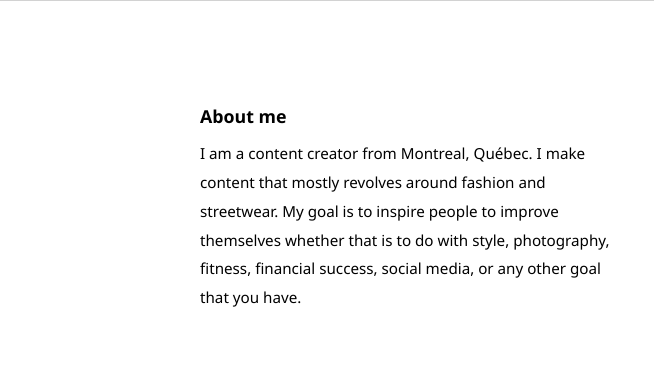
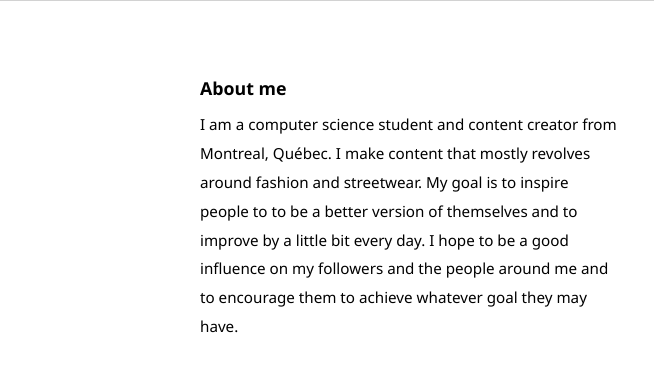
Before and after one commit to ericduffield/ericduffield.com, a website: page about/index.html in a window 1280 px wide. Shown: the part 86-477 px from the top of the page, 0-654 px from the left. Drawn offline with Linux system fonts and the light colour scheme.

Commit message:
About me text changed.

```diff
--- a/about/index.html
+++ b/about/index.html
@@ -112,12 +112,14 @@
 			<section id="section1">
 				<h1>About me</h1>
 				<p>
-					I am a content creator from Montreal, Québec. I make
-					content that mostly revolves around fashion and
-					streetwear. My goal is to inspire people to improve
-					themselves whether that is to do with style,
-					photography, fitness, financial success, social media,
-					or any other goal that you have.
+					I am a computer science student and content creator from Montreal, Québec. I make content that
+					mostly revolves around
+					fashion and streetwear. My goal is to inspire people to to be a better version of themselves and to
+					improve by a little
+					bit every day. I hope to be a good influence on my followers and the people around me and to
+					encourage
+					them to achieve
+					whatever goal they may have.
 				</p>
 			</section>
 			<section id="section2">
```
Also changed, not shown: index.html (+1 -1 lines).
